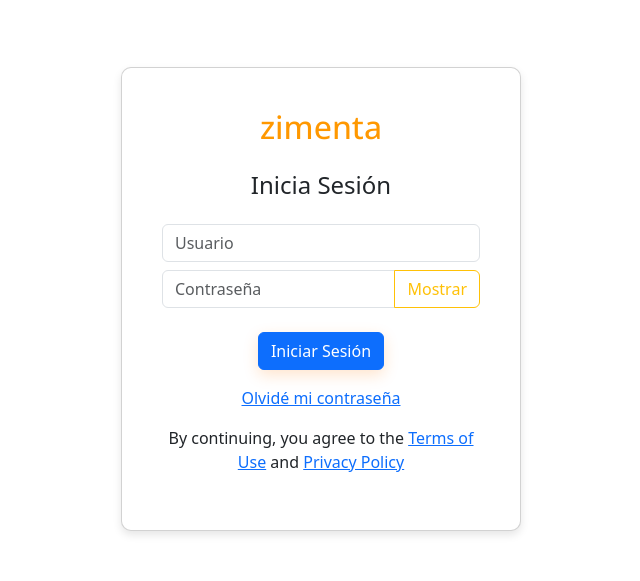
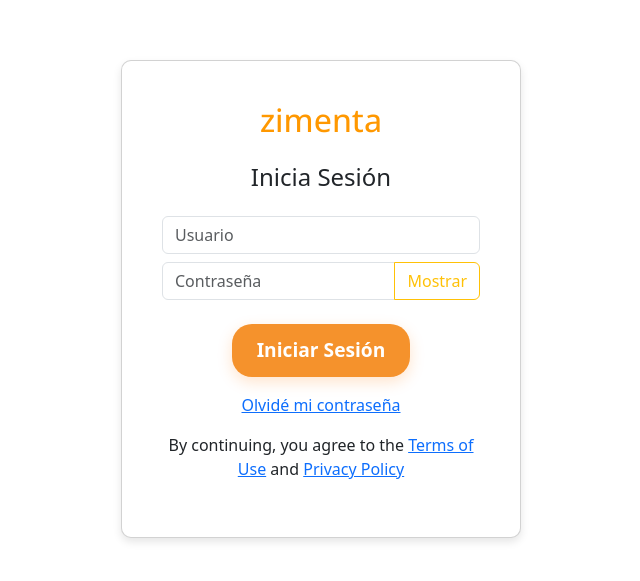
Before and after one commit to adriaanbrl/proyectofrontzimenta, a React (Create React App) app: page /login in a window 1280 px wide. Shown: the part 101-682 px from the top of the page, without its empty margins (319-959 px from the left). Built offline with nearby package versions, Linux system fonts and the light colour scheme.

Commit message:
Boton arreglado de Login

```diff
--- a/src/App.css
+++ b/src/App.css
@@ -88,8 +88,8 @@ body {
 }
 
 /* Estilo para los botones */
-.btn-zimenta {
-  background-color: var(--primary-color);
+button.btn-zimenta {
+  background-color: var(--primary-color) !important;
   color: white;
   padding: 12px 25px;
   font-size: 1.2rem;
@@ -100,9 +100,23 @@ body {
   transition: all 0.3s ease-in-out;
 }
 
+.btn-zimenta {
+  background-color: var(--primary-color) !important;
+  color: white;
+  padding: 12px 25px;
+  font-size: 1.2rem;
+  font-weight: bold;
+  border-radius: 20px;
+  border: none;
+  box-shadow: 0px 5px 15px rgba(255, 122, 5, 0.2);
+  transition: all 0.3s ease-in-out;
+}
+
+
 .btn-zimenta:hover {
   transform: scale(1.1);
   box-shadow: 0px 8px 20px rgba(0, 0, 0, 0.3); /* Más sombra en hover */
+  color: white !important;
 }
 
 
--- a/src/components/shared/LoginForm.js
+++ b/src/components/shared/LoginForm.js
@@ -111,6 +111,7 @@ function LoginForm() {
 
           <Button
             type="submit"
+            variant="btn-zimenta"
             className="btn-block btn-zimenta"
           >
             Iniciar Sesión
```
